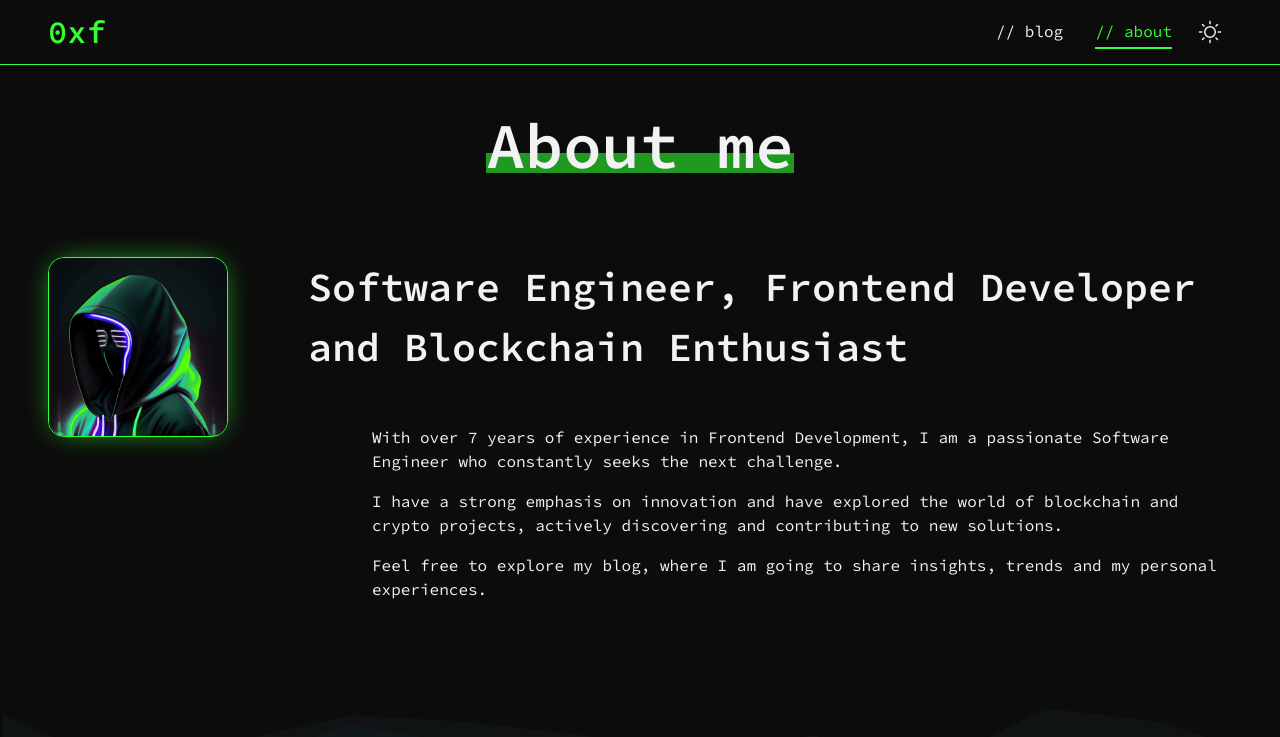
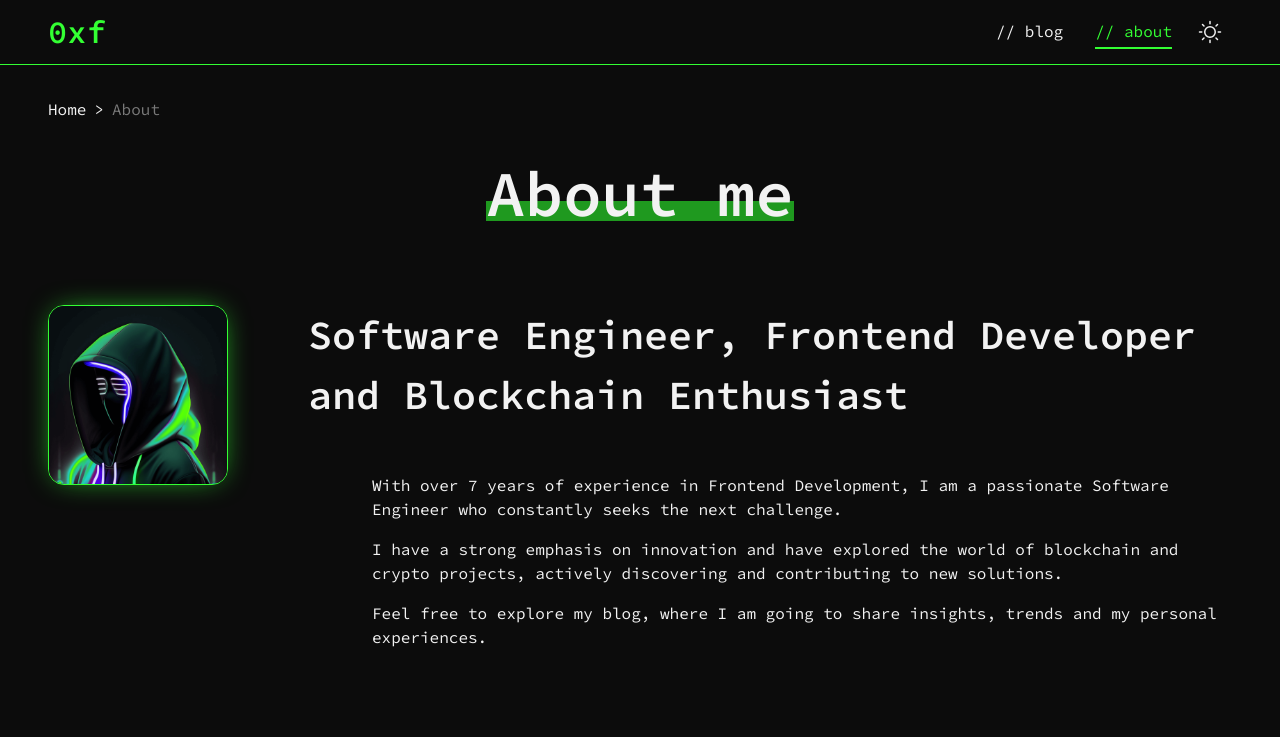
Before and after one commit to 0xforkitall/personal-website, a Next.js app: page /about in a window 1280 px wide. Shown: the top 737 px of the page. Built offline with nearby package versions, Linux system fonts and the light colour scheme.

Commit message:
Display Breadcrumbs component on About, Blog and BlogPost pages

```diff
--- a/src/components/footer/footer.tsx
+++ b/src/components/footer/footer.tsx
@@ -1,4 +1,4 @@
-import { routes } from '@constants/routes';
+import { Route, routes } from '@constants/routes';
 import { personalSocials } from '@constants/socials';
 import { ButtonLink, Container, Layout, LinkNext, Text } from '@shared';
 import classNames from 'classnames';
@@ -25,7 +25,7 @@ export const Footer: React.FC<IFooterProps> = ({ className }) => {
                     responsiveDirection={{ md: 'column' }}
                     alignItems="center"
                 >
-                    <LinkNext size="h4" color="black" href={routes.landingPage}>
+                    <LinkNext size="h4" color="black" href={routes[Route.LANDING_PAGE].url}>
                         0xforkitall
                     </LinkNext>
                     <Layout direction="row" gap="50" alignItems="center">
--- a/src/components/topbar/topbar-definitions.ts
+++ b/src/components/topbar/topbar-definitions.ts
@@ -1,4 +1,4 @@
-import { routes } from '@constants/routes';
+import { Route } from '@constants/routes';
 
 export interface ITopbarLink {
     /**
@@ -12,11 +12,7 @@ export interface ITopbarLink {
     /**
      * Route of the link.
      */
-    route: string;
-    /**
-     * Additional routes that keeps the link active.
-     */
-    routeMatches?: string[];
+    route: Route;
     /**
      * Disables the link when set to true.
      */
@@ -24,6 +20,6 @@ export interface ITopbarLink {
 }
 
 export const topbarLinks: ITopbarLink[] = [
-    { id: 'blog', name: '// blog', route: routes.blog, routeMatches: [routes.blogPost] },
-    { id: 'about', name: '// about', route: routes.about },
+    { id: 'blog', name: '// blog', route: Route.BLOG },
+    { id: 'about', name: '// about', route: Route.ABOUT },
 ];
--- a/src/components/topbar/topbar-link.tsx
+++ b/src/components/topbar/topbar-link.tsx
@@ -1,9 +1,10 @@
 'use client';
 
+import { routes, type Route } from '@constants/routes';
 import { LinkNext, routerUtils } from '@shared';
 import classNames from 'classnames';
 import { usePathname } from 'next/navigation';
-import React from 'react';
+import React, { useMemo } from 'react';
 import type { ITopbarLink } from './topbar-definitions';
 import styles from './topbar-link.module.scss';
 
@@ -18,11 +19,25 @@ export interface ITopbarLinkProps {
     className?: string;
 }
 
+// Iterates the route's children to collect all routes url to match the correctly set the current link as  active.
+export const collectChildrenRoutes = (route: Route): string[] => {
+    const routesQueue = [route];
+    const allRoutes = [];
+
+    while (routesQueue.length > 0) {
+        const currentRoute = routesQueue.shift()!;
+        allRoutes.push(routes[currentRoute].url);
+        routes[currentRoute].children?.forEach((route) => routesQueue.push(route));
+    }
+
+    return allRoutes;
+};
+
 export const TopbarLink: React.FC<ITopbarLinkProps> = ({ link, className }) => {
     const pathname = usePathname();
 
-    const { id, route, routeMatches, name, disabled } = link;
-    const routesToMatch = [route].concat(routeMatches ?? []);
+    const { id, route, name, disabled } = link;
+    const routesToMatch = useMemo(() => collectChildrenRoutes(route), [route]);
 
     const linkClasses = classNames(
         styles.link,
@@ -32,7 +47,12 @@ export const TopbarLink: React.FC<ITopbarLinkProps> = ({ link, className }) => {
     );
 
     return (
-        <LinkNext key={id} href={disabled ? '/' : routerUtils.generatePath(route)} size="m" className={linkClasses}>
+        <LinkNext
+            key={id}
+            href={disabled ? '/' : routerUtils.generatePath(routes[route].url)}
+            size="m"
+            className={linkClasses}
+        >
             {name}
         </LinkNext>
     );
--- a/src/components/topbar/topbar.tsx
+++ b/src/components/topbar/topbar.tsx
@@ -1,6 +1,6 @@
 'use client';
 
-import { routes } from '@constants/routes';
+import { Route, routes } from '@constants/routes';
 import { Container, Layout, LinkNext, ThemeSwitch } from '@shared';
 import { useDidScroll } from '@shared/hooks';
 import classNames from 'classnames';
@@ -30,7 +30,7 @@ export const Topbar: React.FC<ITopbarProps> = ({ elementSelector, className }) =
             justifyContent="space-between"
             alignItems="center"
         >
-            <LinkNext size="h4" href={routes.landingPage} color="primary">
+            <LinkNext size="h4" href={routes[Route.LANDING_PAGE].url} color="primary">
                 0xf
             </LinkNext>
             <Layout gap="100" direction="row" alignItems="center">
--- a/src/constants/routes.ts
+++ b/src/constants/routes.ts
@@ -1,6 +1,28 @@
-export const routes = {
-    landingPage: '/',
-    about: '/about',
-    blog: '/blog',
-    blogPost: '/blog/:slug',
+export interface IRouteDefinition {
+    /**
+     * Url displayed on the browser.
+     */
+    url: string;
+    /**
+     * Label of the route displayed on the breadcrumbs component.
+     */
+    label: string;
+    /**
+     * Children of the route for active links, breadcrumb component and so on.
+     */
+    children?: Route[];
+}
+
+export enum Route {
+    LANDING_PAGE = 'LANDING_PAGE',
+    ABOUT = 'ABOUT',
+    BLOG = 'BLOG',
+    BLOG_POST = 'BLOG_POST',
+}
+
+export const routes: Record<Route, IRouteDefinition> = {
+    [Route.LANDING_PAGE]: { url: '/', children: [Route.ABOUT, Route.BLOG], label: 'Home' },
+    [Route.ABOUT]: { url: '/about', label: 'About' },
+    [Route.BLOG]: { url: '/blog', children: [Route.BLOG_POST], label: 'Blog' },
+    [Route.BLOG_POST]: { url: '/blog/:slug', label: '' },
 };
--- a/src/layouts/about-page/about-page.tsx
+++ b/src/layouts/about-page/about-page.tsx
@@ -1,4 +1,5 @@
-import { Page } from '@shared';
+import { Route, routes } from '@constants/routes';
+import { Breadcrumbs, Layout, Page } from '@shared';
 import type { Metadata } from 'next';
 import styles from './about-page.module.scss';
 import { AboutSection } from './sections/about-section';
@@ -12,12 +13,20 @@ export const metadata: Metadata = {
     openGraph: { images: ['logo.png'] },
 };
 
+const breadcrumbsRoutes = [
+    { url: routes[Route.LANDING_PAGE].url, label: routes[Route.LANDING_PAGE].label },
+    { url: routes[Route.ABOUT].url, label: routes[Route.ABOUT].label },
+];
+
 export const AboutPage = () => {
     return (
-        <Page className={styles.aboutPage}>
-            <AboutSection className={styles.landingPageSection} />
-            <SkillsSection className={styles.landingPageSection} />
-            <ContactSection className={styles.landingPageSection} />
+        <Page className={styles.aboutPage} gap="150">
+            <Breadcrumbs routes={breadcrumbsRoutes} />
+            <Layout direction="column" gap="0">
+                <AboutSection className={styles.landingPageSection} />
+                <SkillsSection className={styles.landingPageSection} />
+                <ContactSection className={styles.landingPageSection} />
+            </Layout>
         </Page>
     );
 };
--- a/src/layouts/blog-page/sections/newest-section/newest-section-post.tsx
+++ b/src/layouts/blog-page/sections/newest-section/newest-section-post.tsx
@@ -1,5 +1,5 @@
 import { type IBlogPost } from '@api';
-import { routes } from '@constants/routes';
+import { Route, routes } from '@constants/routes';
 import { Layout, LinkNext, Text, routerUtils } from '@shared';
 import classNames from 'classnames';
 import React from 'react';
@@ -20,7 +20,7 @@ export const NewestSectionPost: React.FC<INewestSectionPostProps> = ({ blogPost,
     const { title, createdAt, slug } = blogPost;
 
     return (
-        <LinkNext href={routerUtils.generatePath(routes.blogPost, { slug })}>
+        <LinkNext href={routerUtils.generatePath(routes[Route.BLOG_POST].url, { slug })}>
             <Layout className={classNames(styles.newestSectionPost, className)} direction="column">
                 <Text size="m">{title}</Text>
                 <Text size="s" className={styles.creationDate}>
--- a/src/layouts/blog-page/sections/newest-section/newest-section.tsx
+++ b/src/layouts/blog-page/sections/newest-section/newest-section.tsx
@@ -1,5 +1,5 @@
 import { blogService } from '@api';
-import { routes } from '@constants/routes';
+import { Route, routes } from '@constants/routes';
 import { Image, Layout, LinkNext, Text, routerUtils } from '@shared';
 import classNames from 'classnames';
 import React from 'react';
@@ -25,7 +25,7 @@ export const NewestSection: React.FC<INewestSectionProps> = async ({ className }
             responsiveDirection={{ md: 'column' }}
         >
             <LinkNext
-                href={routerUtils.generatePath(routes.blogPost, { slug: newestPost.slug })}
+                href={routerUtils.generatePath(routes[Route.BLOG_POST].url, { slug: newestPost.slug })}
                 className={styles.newestPost}
             >
                 <Layout direction="column">
```
Also changed, not shown: src/app/sitemap.ts (+8 -6 lines), src/layouts/blog-page/blog-page.tsx (+9 -2 lines), src/layouts/blog-post-page/blog-post-page.tsx (+12 -2 lines).
